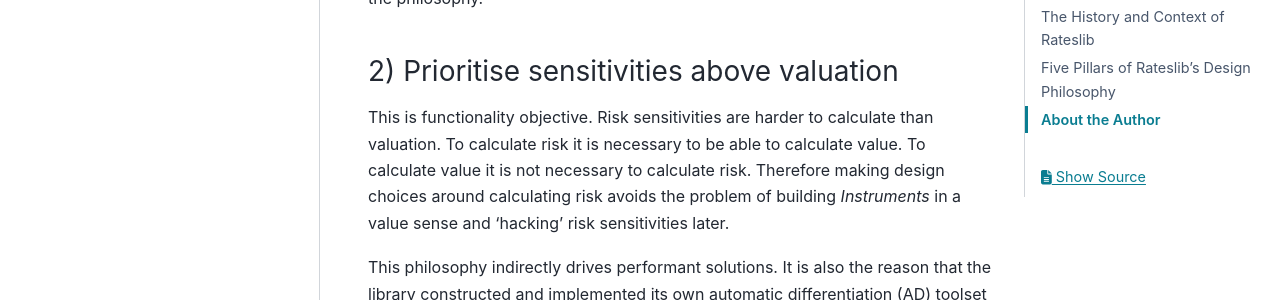
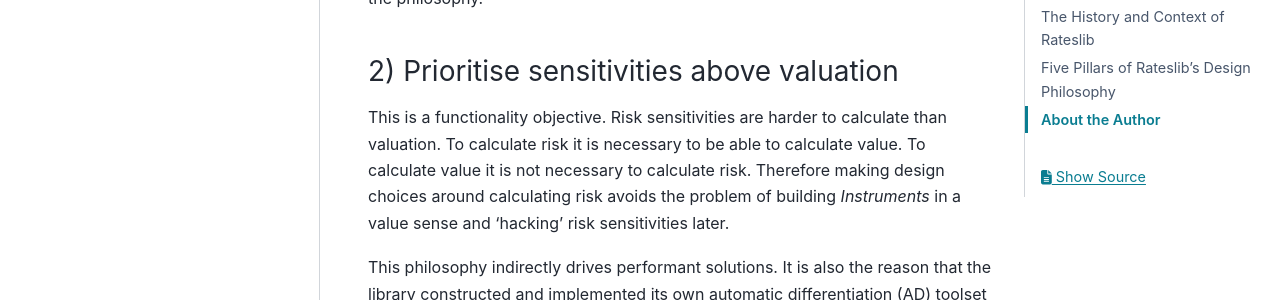
Before and after one commit to attack68/rateslib, a Sphinx documentation site: the page built from docs/source/i_about.rst, in a window 1280 px wide and 900 px high, scrolled down 1317 px. Shown: the part 153-453 px from the top of the window. Built offline with Sphinx 7.4.7 and the PyData theme 0.15.4, drawn with Linux system fonts in a browser that asks for light colours; comment, search, counter and statistics services are not loaded.

```diff
--- a/docs/source/i_about.rst
+++ b/docs/source/i_about.rst
@@ -60,7 +60,7 @@ philosophy.
 2) Prioritise sensitivities above valuation
 -----------------------------------------------------
 
-This is functionality objective. Risk sensitivities are harder to calculate than
+This is a functionality objective. Risk sensitivities are harder to calculate than
 valuation. To calculate risk it is
 necessary to be able to calculate value. To calculate value it is not necessary
 to calculate risk. Therefore making design choices around calculating risk avoids
```
Also changed, not shown: docs/source/i_guide.rst (+18 -3 lines).
